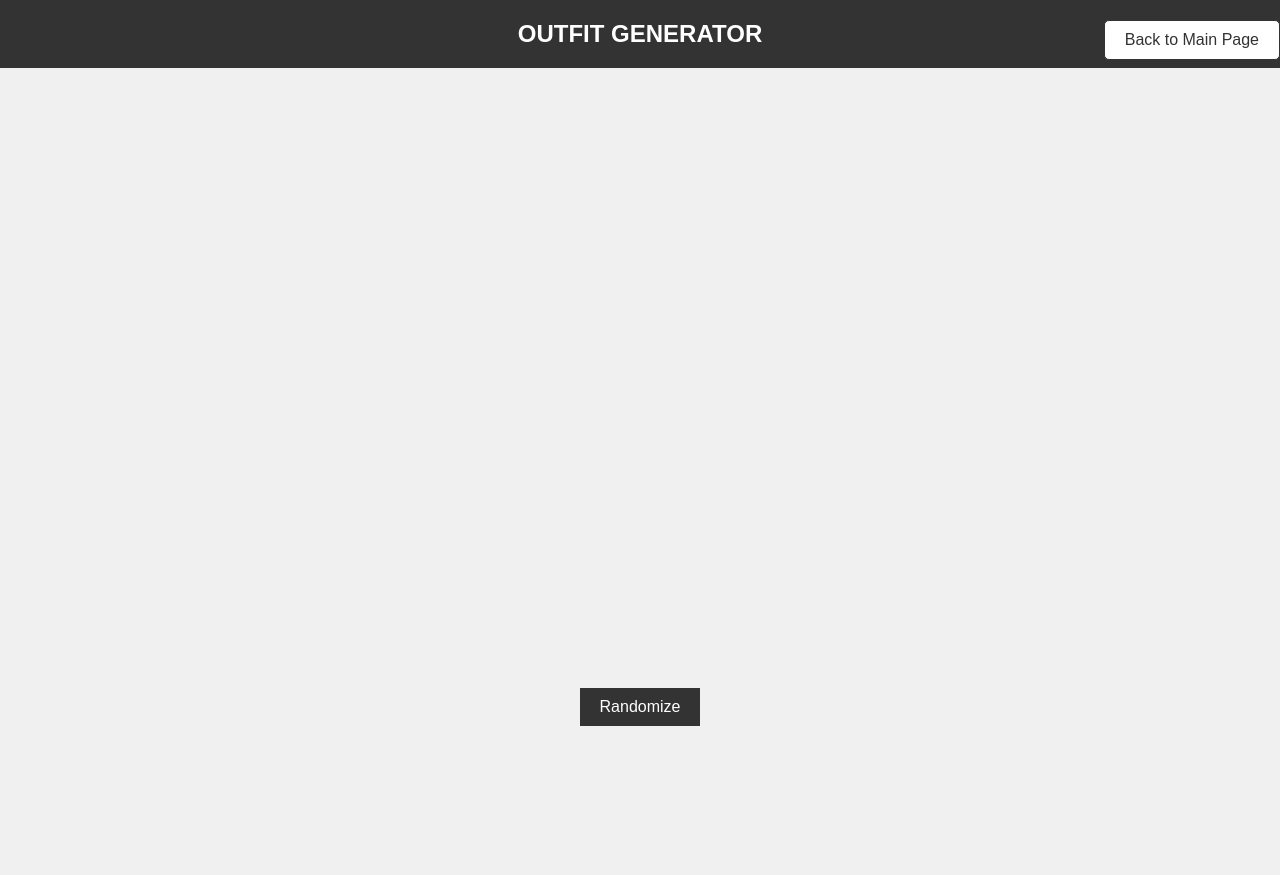
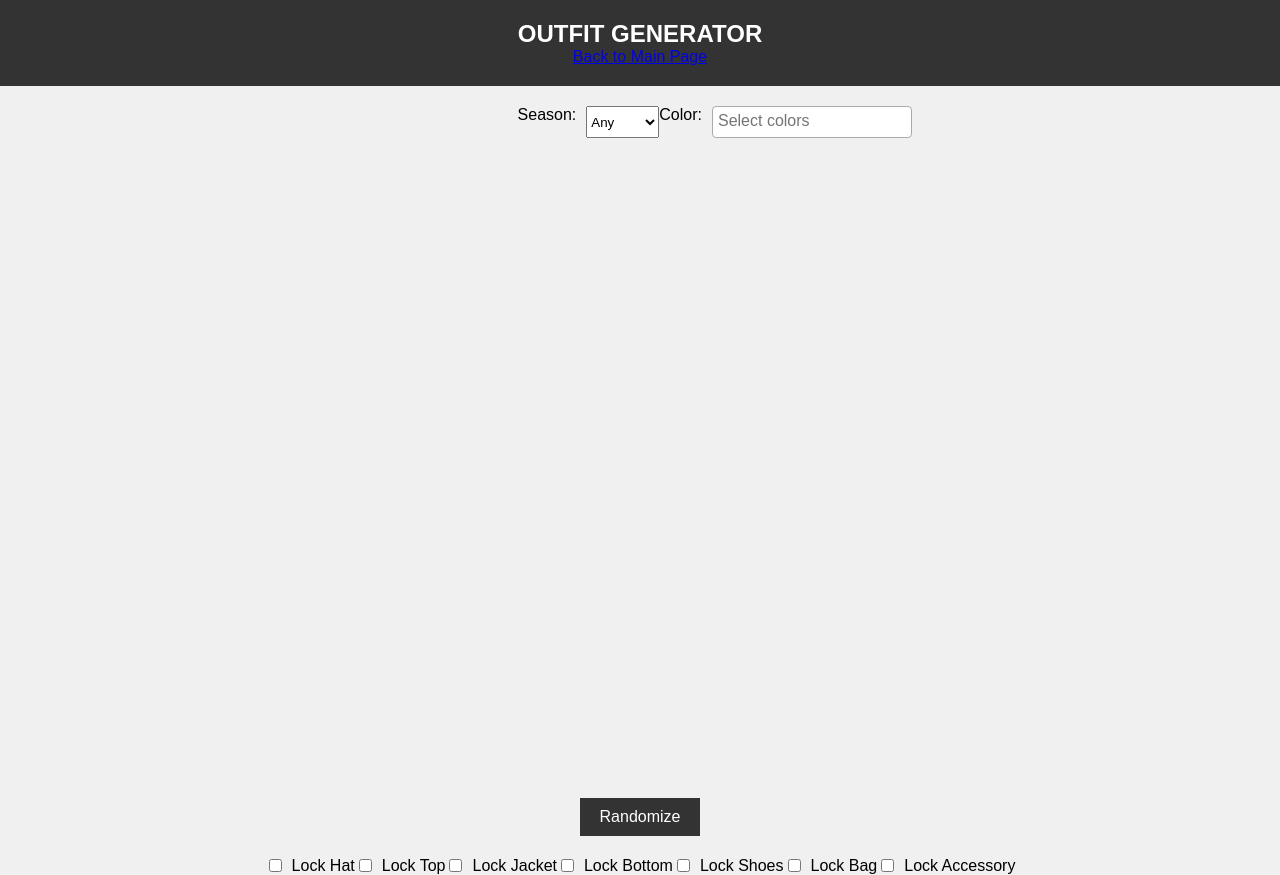
Before and after one commit to FarhanQ19/outfit_generator, a Flask app: page /generator in a window 1280 px wide. Before the commit the page ends 726 px from the top, so only its background shows below. Run offline with Flask 3, Linux system fonts and the light colour scheme; data that the repository does not hold is empty.

```diff
--- a/templates/generator.html
+++ b/templates/generator.html
@@ -2,6 +2,7 @@
 <html>
 <head>
     <title>Outfit Generator</title>
+    <link href="https://cdnjs.cloudflare.com/ajax/libs/select2/4.0.13/css/select2.min.css" rel="stylesheet" />
     <style>
         body {
             font-family: Arial, sans-serif;
@@ -26,66 +27,45 @@
             padding: 20px;
             text-align: center;
             width: 100%;
-            position: relative;
         }
         header h1 {
             text-transform: uppercase;
             margin: 0;
             font-size: 24px;
         }
-        .nav-buttons {
-            position: absolute;
-            top: 20px;
-            right: 20px;
+        .filter-container {
+            margin: 20px 0;
             display: flex;
-            gap: 10px;
+            flex-wrap: wrap;
+            justify-content: center;
         }
-        .nav-buttons a {
-            padding: 10px 20px;
-            font-size: 16px;
-            background-color: #fff;
-            color: #333;
-            text-decoration: none;
-            border-radius: 5px;
-            border: 1px solid #333;
+        .filter-container label {
+            margin-right: 10px;
+        }
+        .select2-container--default .select2-selection--multiple {
+            width: 200px; /* Adjust width as needed */
+        }
+        .select2-dropdown {
+            width: 200px !important; /* Ensure the dropdown matches the select element width */
         }
         .outfit-display {
             position: relative;
-            width: 200px;  /* Adjust width as needed */
-            height: 600px; /* Adjust height as needed */
+            width: 400px;
+            height: 600px;
             margin-bottom: 20px;
         }
         .outfit-display img {
             position: absolute;
-            left: 0;
-            width: 100%;
+            width: 150px;
             height: auto;
         }
-        .top {
-            top: 0;
-        }
-        .jacket {
-            top: 100px; /* Adjust based on the height of the top image */
-        }
-        .bottom {
-            top: 250px; /* Adjust based on the height of the jacket image */
-        }
-        .shoes {
-            top: 400px; /* Adjust based on the height of the bottom image */
-        }
-        .hat {
-            top: -50px; /* Adjust based on desired position */
-        }
-        .bag-display img {
-            position: absolute;
-            top: 100px; /* Adjust position as needed */
-            right: -50px; /* Adjust position as needed */
-            width: 100px; /* Adjust size as needed */
-            height: auto;
-        }
-        .accessory {
-            top: 350px; /* Adjust based on desired position */
-        }
+        .hat { top: 0; left: calc(50% - 75px); }
+        .bag { top: 150px; left: 0; }
+        .accessory { top: 250px; left: 0; }
+        .top { top: 150px; left: calc(50% - 75px); }
+        .jacket { top: 150px; left: calc(100% - 100px); }
+        .bottom { top: 300px; left: calc(50% - 75px); }
+        .shoes { top: 525px; left: calc(50% - 75px); }
         button {
             padding: 10px 20px;
             font-size: 16px;
@@ -93,6 +73,19 @@
             color: #fff;
             border: none;
             cursor: pointer;
+            margin-top: 20px;
+        }
+        .lock-container {
+            display: flex;
+            justify-content: space-between;
+            margin-top: 20px;
+        }
+        .lock-container label {
+            display: flex;
+            align-items: center;
+        }
+        .lock-container input[type="checkbox"] {
+            margin-right: 10px;
         }
     </style>
 </head>
@@ -104,13 +97,57 @@
         </div>
     </header>
     <div class="container">
+        <div class="filter-container">
+            <label for="season">Season:</label>
+            <select id="season">
+                <option value="any">Any</option>
+                <option value="summer">Summer</option>
+                <option value="winter">Winter</option>
+                <option value="rain">Rain</option>
+            </select>
+            <label for="color">Color:</label>
+            <select id="color" multiple="multiple">
+                <option value="red">Red</option>
+                <option value="blue">Blue</option>
+                <option value="green">Green</option>
+                <option value="yellow">Yellow</option>
+                <option value="purple">Purple</option>
+                <option value="orange">Orange</option>
+                <option value="pink">Pink</option>
+                <option value="brown">Brown</option>
+                <option value="black">Black</option>
+                <option value="white">White</option>
+                <option value="gray">Gray</option>
+                <option value="beige">Beige</option>
+                <option value="navy">Navy</option>
+            </select>
+        </div>
         <div class="outfit-display" id="outfitDisplay">
             <!-- Images will be placed here by JavaScript -->
         </div>
         <button onclick="randomizeOutfit()">Randomize</button>
+        <div class="lock-container">
+            <label><input type="checkbox" id="lockHat">Lock Hat</label>
+            <label><input type="checkbox" id="lockTop">Lock Top</label>
+            <label><input type="checkbox" id="lockJacket">Lock Jacket</label>
+            <label><input type="checkbox" id="lockBottom">Lock Bottom</label>
+            <label><input type="checkbox" id="lockShoes">Lock Shoes</label>
+            <label><input type="checkbox" id="lockBag">Lock Bag</label>
+            <label><input type="checkbox" id="lockAccessory">Lock Accessory</label>
+        </div>
     </div>
 
+    <script src="https://cdnjs.cloudflare.com/ajax/libs/jquery/3.5.1/jquery.min.js"></script>
+    <script src="https://cdnjs.cloudflare.com/ajax/libs/select2/4.0.13/js/select2.min.js"></script>
     <script>
+        $(document).ready(function() {
+            $('#color').select2({
+                placeholder: "Select colors",
+                closeOnSelect: false,
+                width: 'resolve'
+            });
+        });
+
         const outfits = [];
 
         fetch('/outfits')
@@ -121,18 +158,38 @@
                 randomizeOutfit(); // Initial outfit display
             });
 
+        let selectedTop = null;
+        let selectedJacket = null;
+        let selectedBottom = null;
+        let selectedShoes = null;
+        let selectedHat = null;
+        let selectedBag = null;
+        let selectedAccessory = null;
+
+        function getSelectedValues(selectElement) {
+            return $(selectElement).val();
+        }
+
         function randomizeOutfit() {
             const outfitDisplay = document.getElementById('outfitDisplay');
             outfitDisplay.innerHTML = '';
 
-            const season = 'Summer'; // Example rule: only summer outfits
-            const tops = outfits.filter(item => item.category === 1);
-            const bottoms = outfits.filter(item => item.category === 2);
-            const shoes = outfits.filter(item => item.category === 3);
-            const hats = outfits.filter(item => item.category === 4);
-            const bags = outfits.filter(item => item.category === 5);
-            const accessories = outfits.filter(item => item.category === 6);
-            const jackets = outfits.filter(item => item.category === 7);
+            const season = document.getElementById('season').value;
+            const colors = getSelectedValues('#color');
+
+            const filterItems = (items, category) => items.filter(item =>
+                item.category === category &&
+                (season === 'any' || item.season.toLowerCase() === season) &&
+                (colors.length === 0 || colors.includes(item.color.toLowerCase()) || (item.secondary_color && colors.includes(item.secondary_color.toLowerCase())))
+            );
+
+            const tops = filterItems(outfits, 1);
+            const bottoms = filterItems(outfits, 2);
+            const shoes = filterItems(outfits, 3);
+            const hats = filterItems(outfits, 4);
+            const bags = filterItems(outfits, 5);
+            const accessories = filterItems(outfits, 6);
+            const jackets = filterItems(outfits, 7);
 
             console.log('Filtered tops:', tops);
             console.log('Filtered bottoms:', bottoms);
@@ -142,13 +199,35 @@
             console.log('Filtered accessories:', accessories);
             console.log('Filtered jackets:', jackets);
 
-            const selectedTop = tops[Math.floor(Math.random() * tops.length)];
-            const selectedJacket = jackets[Math.floor(Math.random() * jackets.length)];
-            const selectedBottom = bottoms[Math.floor(Math.random() * bottoms.length)];
-            const selectedShoes = shoes[Math.floor(Math.random() * shoes.length)];
-            const selectedHat = hats[Math.floor(Math.random() * hats.length)];
-            const selectedBag = bags[Math.floor(Math.random() * bags.length)];
-            const selectedAccessory = accessories[Math.floor(Math.random() * accessories.length)];
+            if (!document.getElementById('lockTop').checked) {
+                selectedTop = tops[Math.floor(Math.random() * tops.length)];
+            }
+            if (!document.getElementById('lockJacket').checked) {
+                selectedJacket = jackets[Math.floor(Math.random() * jackets.length)];
+            }
+            if (!document.getElementById('lockBottom').checked) {
+                selectedBottom = bottoms[Math.floor(Math.random() * bottoms.length)];
+            }
+            if (!document.getElementById('lockShoes').checked) {
+                selectedShoes = shoes[Math.floor(Math.random() * shoes.length)];
+            }
+            if (!document.getElementById('lockHat').checked) {
+                selectedHat = hats[Math.floor(Math.random() * hats.length)];
+            }
+            if (!document.getElementById('lockBag').checked) {
+                selectedBag = bags[Math.floor(Math.random() * bags.length)];
+            }
+            if (!document.getElementById('lockAccessory').checked) {
+                selectedAccessory = accessories[Math.floor(Math.random() * accessories.length)];
+            }
+
+            if (selectedHat) {
+                const hatImg = document.createElement('img');
+                hatImg.src = selectedHat.image_url;
+                hatImg.alt = selectedHat.name;
+                hatImg.className = 'hat';
+                outfitDisplay.appendChild(hatImg);
+            }
 
             if (selectedTop) {
                 const topImg = document.createElement('img');
@@ -182,22 +261,12 @@
                 outfitDisplay.appendChild(shoesImg);
             }
 
-            if (selectedHat) {
-                const hatImg = document.createElement('img');
-                hatImg.src = selectedHat.image_url;
-                hatImg.alt = selectedHat.name;
-                hatImg.className = 'hat';
-                outfitDisplay.appendChild(hatImg);
-            }
-
             if (selectedBag) {
-                const bagDiv = document.createElement('div');
-                bagDiv.className = 'bag-display';
                 const bagImg = document.createElement('img');
                 bagImg.src = selectedBag.image_url;
                 bagImg.alt = selectedBag.name;
-                bagDiv.appendChild(bagImg);
-                outfitDisplay.appendChild(bagDiv);
+                bagImg.className = 'bag';
+                outfitDisplay.appendChild(bagImg);
             }
 
             if (selectedAccessory) {
--- a/templates/index.html
+++ b/templates/index.html
@@ -263,7 +263,7 @@
             7: ["North Face", "Columbia", "Patagonia"]
         };
 
-        const colors = ["Red", "Blue", "Green", "Black", "White", "Yellow", "Pink", "Purple", "Orange", "Brown", "Gray"];
+        const colors = ["Red", "Blue", "Green", "Black", "White", "Yellow", "Pink", "Purple", "Orange", "Brown", "Gray", "Beige"];
         const styles = ["Casual", "Formal", "Sport", "Party", "Business"];
 
         document.getElementById('category').addEventListener('change', function() {
```
